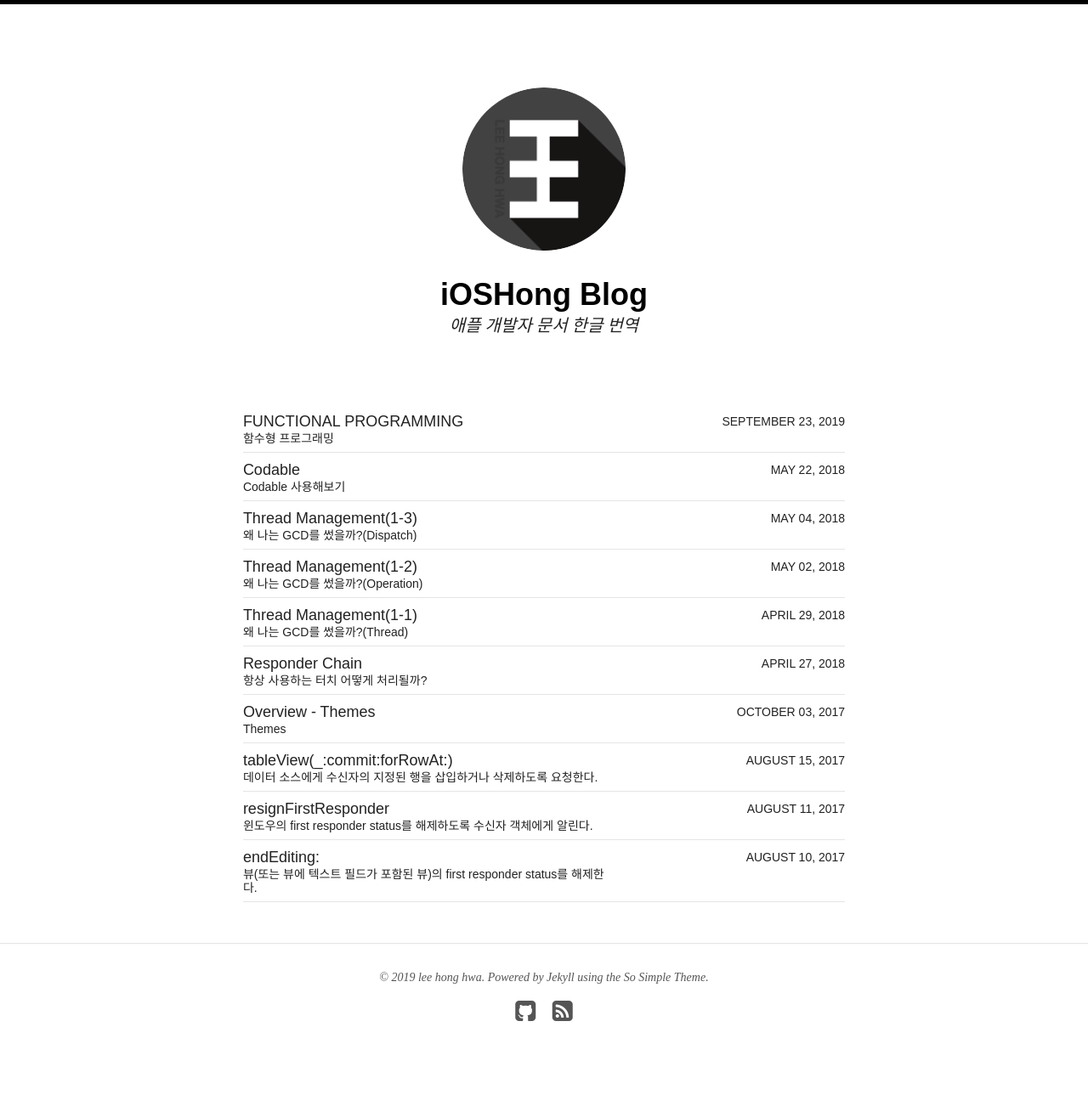
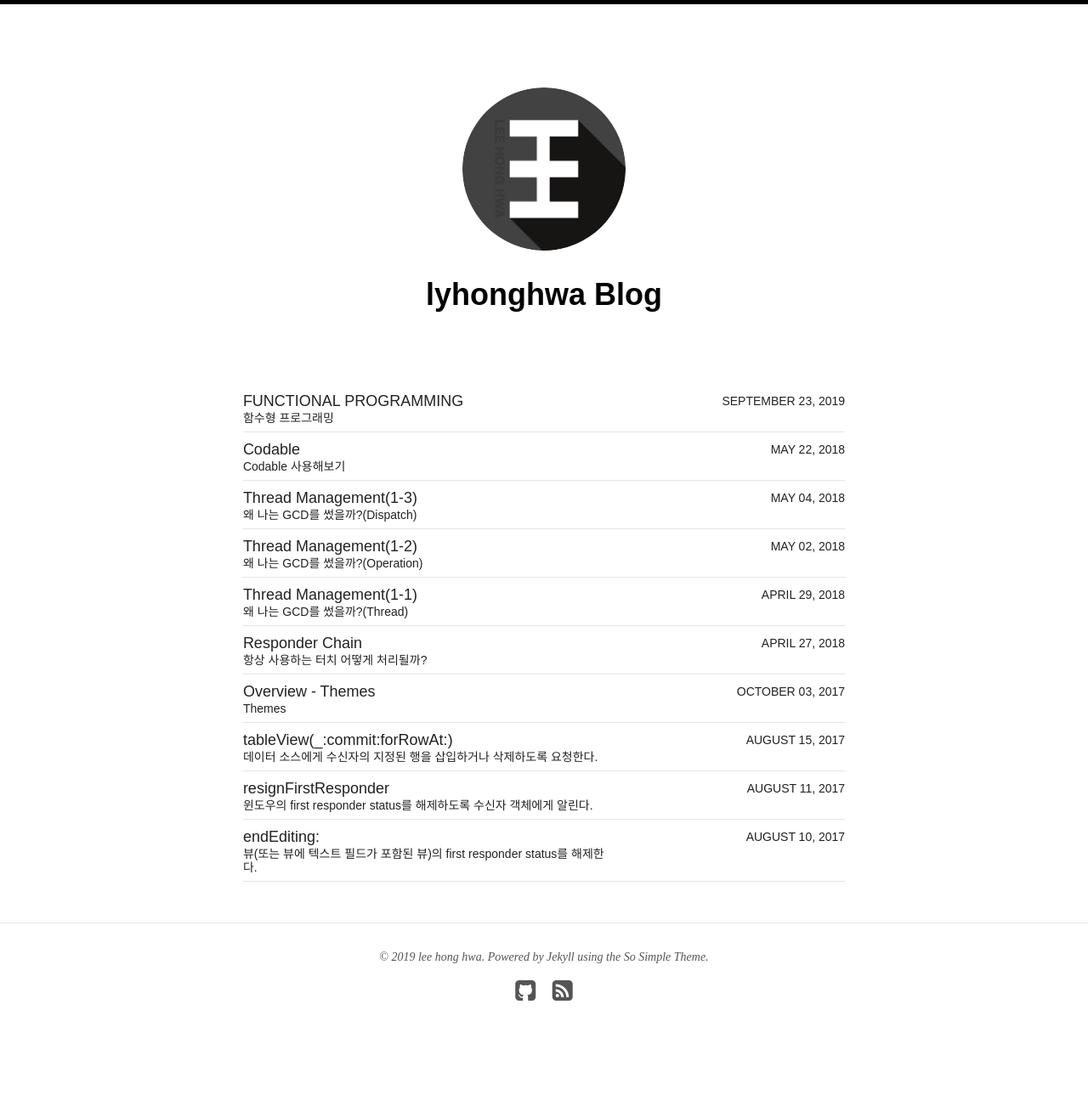
Before and after one commit to LeeHongHwa/leehonghwa.github.io, a Jekyll site: the page built from index.html, in a window 1280 px wide. Shown: the whole page at 85% size. Built offline with Jekyll 4.4.1, drawn with Linux system fonts in a browser that asks for light colours; nearby versions of some CDN libraries; after the commit the page ends 1278 px from its top, so only the background shows below that.

Commit message:
edit blog sub title

```diff
--- a/_config.yml
+++ b/_config.yml
@@ -1,8 +1,8 @@
 # Site wide configuration
 
-title: iOSHong Blog
+title: lyhonghwa Blog
 locale: ko
-description: 애플 개발자 문서 한글 번역
+description: ""
 logo: site-logo.png
 search: true
 url: https://leehonghwa.github.io
```
